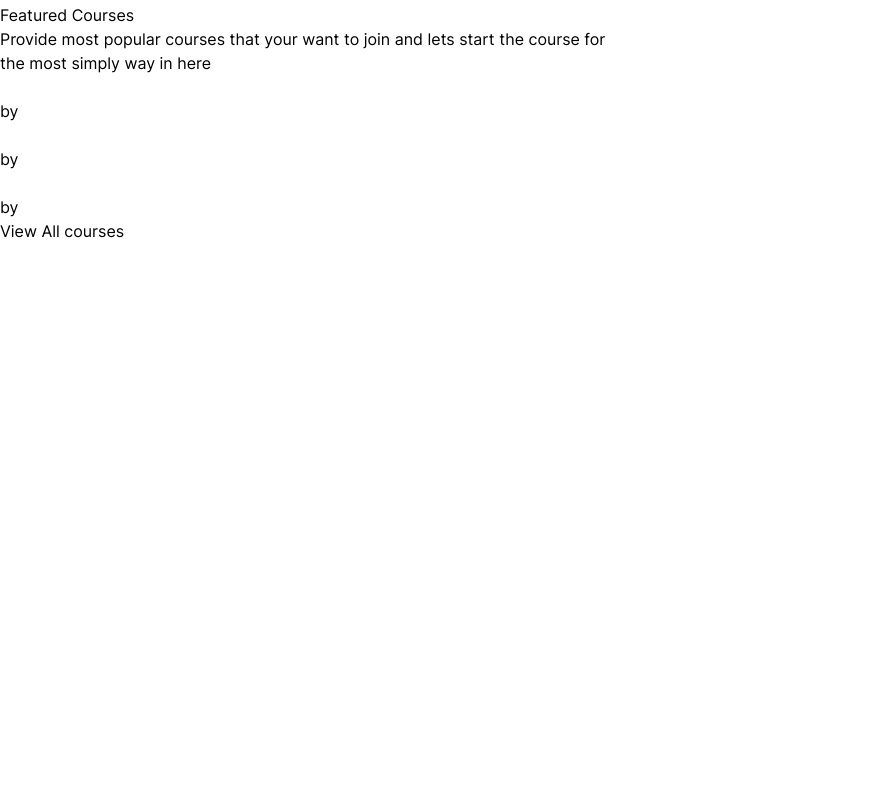
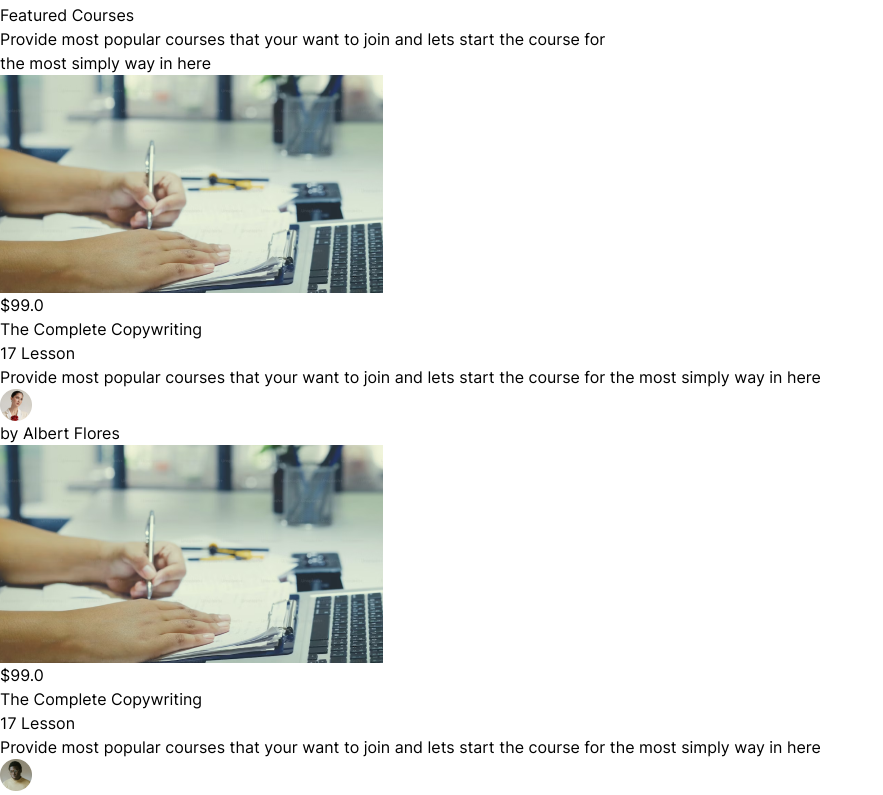
Before and after one commit to abdourahim00/vue_courses, a Vue app: page / in a window 1280 px wide. Shown: the part 4142-4937 px from the top of the page, without its empty margins (0-883 px from the left). Before the commit the page ends 4385 px from the top, so only its background shows below. Built offline with nearby package versions, Linux system fonts and the light colour scheme.

Commit message:
fixing component bugs

```diff
--- a/src/components/FeaturedComponent.vue
+++ b/src/components/FeaturedComponent.vue
@@ -1,24 +1,34 @@
 <template>
   <div class="item">
     <div class="relative">
-        <img :src="imageSrc" alt="" class="w-full border-t border-x rounded-t-xl" />
-        <div class="absolute ml-5 left-0 bottom-[176px] sm:bottom-[160px] lg:bottom-[176px]">
-          <button class="bg-price-bg px-2 rounded-full text-sm">{{price}}</button>
+      <img
+        :src="courses.imageSrc"
+        alt=""
+        class="w-full border-t border-x rounded-t-xl"
+      />
+      <div
+        class="absolute ml-5 left-0 bottom-[176px] sm:bottom-[160px] lg:bottom-[176px]"
+      >
+        <button class="bg-price-bg px-2 rounded-full text-sm">
+          {{ courses.price }}
+        </button>
       </div>
     </div>
-      <div class="bg-white pt-5 px-5 pb-7 shadow-xl border border-t-0 rounded-b-xl">
-        <h2 class="font-Inter-SemiBold text-xl sm:text-2xl mb-2">{{ title }}</h2>
-        <p class="text-lesson-color font-Inter text-xs mb-2">{{lessonCount}}</p>
+    <div
+      class="bg-white pt-5 px-5 pb-7 shadow-xl border border-t-0 rounded-b-xl"
+    >
+      <h2 class="font-Inter-SemiBold text-xl sm:text-2xl mb-2">{{ courses.title }}</h2>
+      <p class="text-lesson-color font-Inter text-xs mb-2">{{ courses.lessonCount }}</p>
       <p class="text-p-color font-Inter text-sm mb-4">
-            {{ description }}
+        {{ courses.description }}
         <!-- Provide most popular courses that your want
           to join and lets start the course for the most
           simply way in here -->
       </p>
       <div class="flex items-center gap-4">
-          <img :src="avatarSrc" alt="" class="w-10 h-10" />
+        <img :src="courses.avatarSrc" alt="" class="w-10 h-10" />
         <p class="text-p-color font-Inter text-sm">
-            by {{ author }}
+          by {{ courses.author }}
           <!-- Albert Flores -->
         </p>
       </div>
@@ -28,12 +38,14 @@
 
 <script>
 export default {
-        props : {
-          courses : Object,
-        }
-    }
+  // props : {
+  //   courses : Object,
+  // }
+  props: {
+    courses: { type: Object, required: true },
+  },
+};
 </script>
 
 <style>
-
 </style>
--- a/src/views/Featured.vue
+++ b/src/views/Featured.vue
@@ -34,7 +34,8 @@
         </div>
       </div>
     </div> -->
-    <FeaturedComponent v-for="(course, index) in courses"
+        <!-- <FeaturedComponent
+          v-for="(course, index) in courses"
           :key="index"
           :imageSrc="course.imageSrc"
           :price="course.price"
@@ -42,8 +43,14 @@
           :lessonCount="course.lessonCount"
           :description="course.description"
           :avatarSrc="course.avatarSrc"
-        :author="course.author"></FeaturedComponent>
-
+          :author="course.author"
+        >
+        </FeaturedComponent> -->
+        <FeaturedComponent
+          v-for="(course, index) in courses"
+          :courses="course"
+          :key="index"
+        ></FeaturedComponent>
 
         <!-- <div class="item">
       <div class="relative">
@@ -93,7 +100,6 @@
       </div>
     </div> -->
       </div>
-
     </div>
     <div class="flex justify-center pb-24">
       <router-link
@@ -103,49 +109,51 @@
         View All courses
       </router-link>
     </div>
-
   </section>
 </template>
 
 <script>
-import FeaturedComponent from '../components/FeaturedComponent.vue';
+import FeaturedComponent from "../components/FeaturedComponent.vue";
 export default {
-  components:{
-    FeaturedComponent : FeaturedComponent,
+  components: {
+    FeaturedComponent: FeaturedComponent,
   },
-  data(){
-    return{
+  data() {
+    return {
       courses: [
         {
-          imageSrc: "@/assets/images/featured.png",
-          price : "$99.0",
+          imageSrc: "/src/assets/images/featured.png",
+          price: "$99.0",
           title: "The Complete Copywriting",
-          lessonCount : "17 Lesson",
-          description: "Provide most popular courses that your want to join and lets start the course for the most simply way in here" ,
-          avatarSrc : "@/assets/images/avatar1.png",
+          lessonCount: "17 Lesson",
+          description:
+            "Provide most popular courses that your want to join and lets start the course for the most simply way in here",
+          avatarSrc: "/src/assets/images/avatar1.png",
           author: "Albert Flores",
         },
         {
-          imageSrc: "@/assets/images/featured.png",
-          price : "$99.0",
+          imageSrc: "/src/assets/images/featured.png",
+          price: "$99.0",
           title: "The Complete Copywriting",
-          lessonCount : "17 Lesson",
-          description: "Provide most popular courses that your want to join and lets start the course for the most simply way in here" ,
-          avatarSrc : "@/assets/images/avatar2.png",
+          lessonCount: "17 Lesson",
+          description:
+            "Provide most popular courses that your want to join and lets start the course for the most simply way in here",
+          avatarSrc: "/src/assets/images/avatar2.png",
           author: "Albert Flores",
         },
         {
-          imageSrc: "@/assets/images/featured.png",
-          price : "$99.0",
+          imageSrc: "/src/assets/images/featured.png",
+          price: "$99.0",
           title: "The Complete Copywriting",
-          lessonCount : "17 Lesson",
-          description: "Provide most popular courses that your want to join and lets start the course for the most simply way in here" ,
-          avatarSrc : "@/assets/images/avatar3.png",
+          lessonCount: "17 Lesson",
+          description:
+            "Provide most popular courses that your want to join and lets start the course for the most simply way in here",
+          avatarSrc: "/src/assets/images/avatar3.png",
           author: "Albert Flores",
         },
-      ]
-    }
-  }
+      ],
+    };
+  },
 };
 </script>
 
```
Lines whose indentation alone changed are shown as unchanged.
